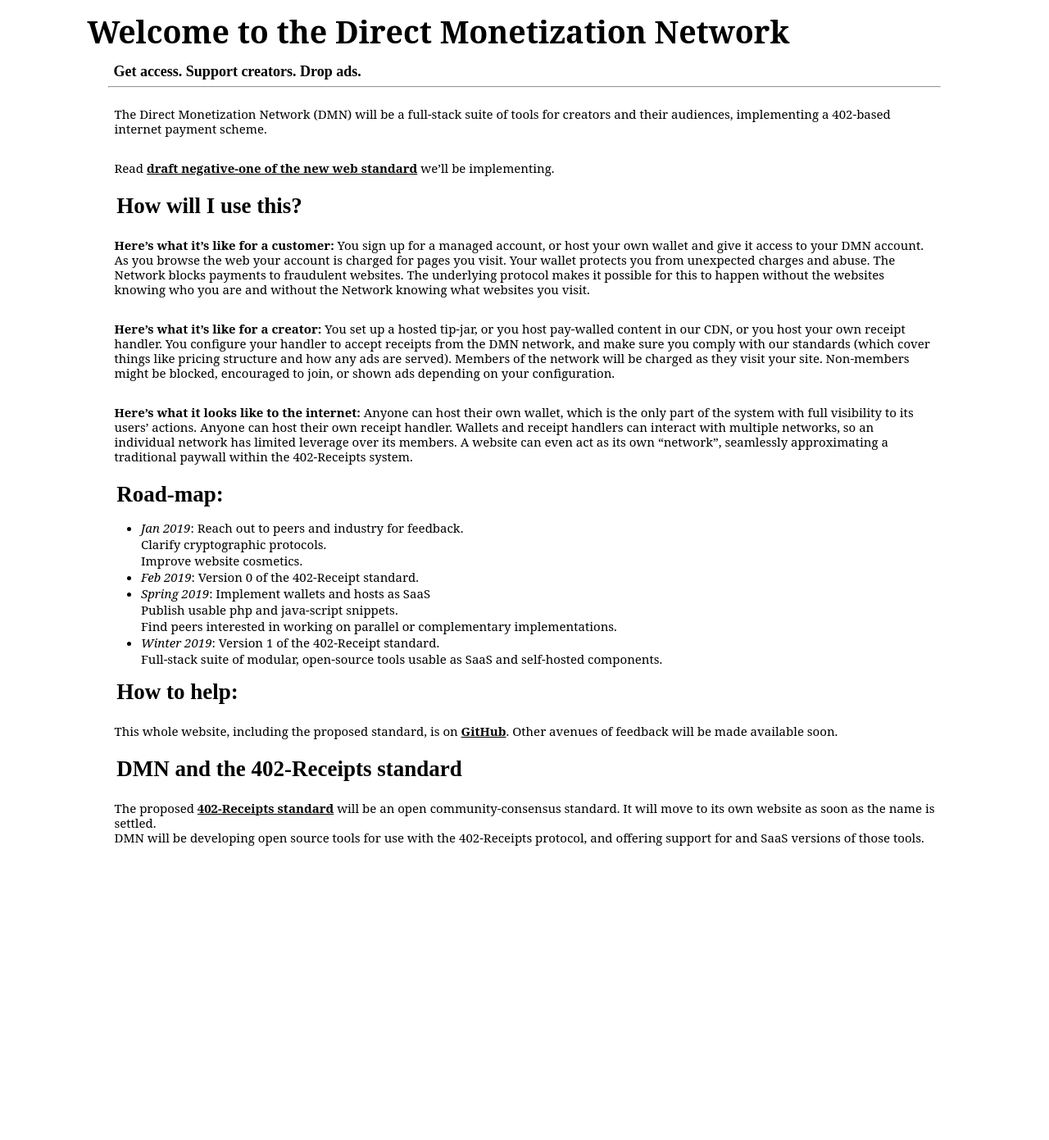
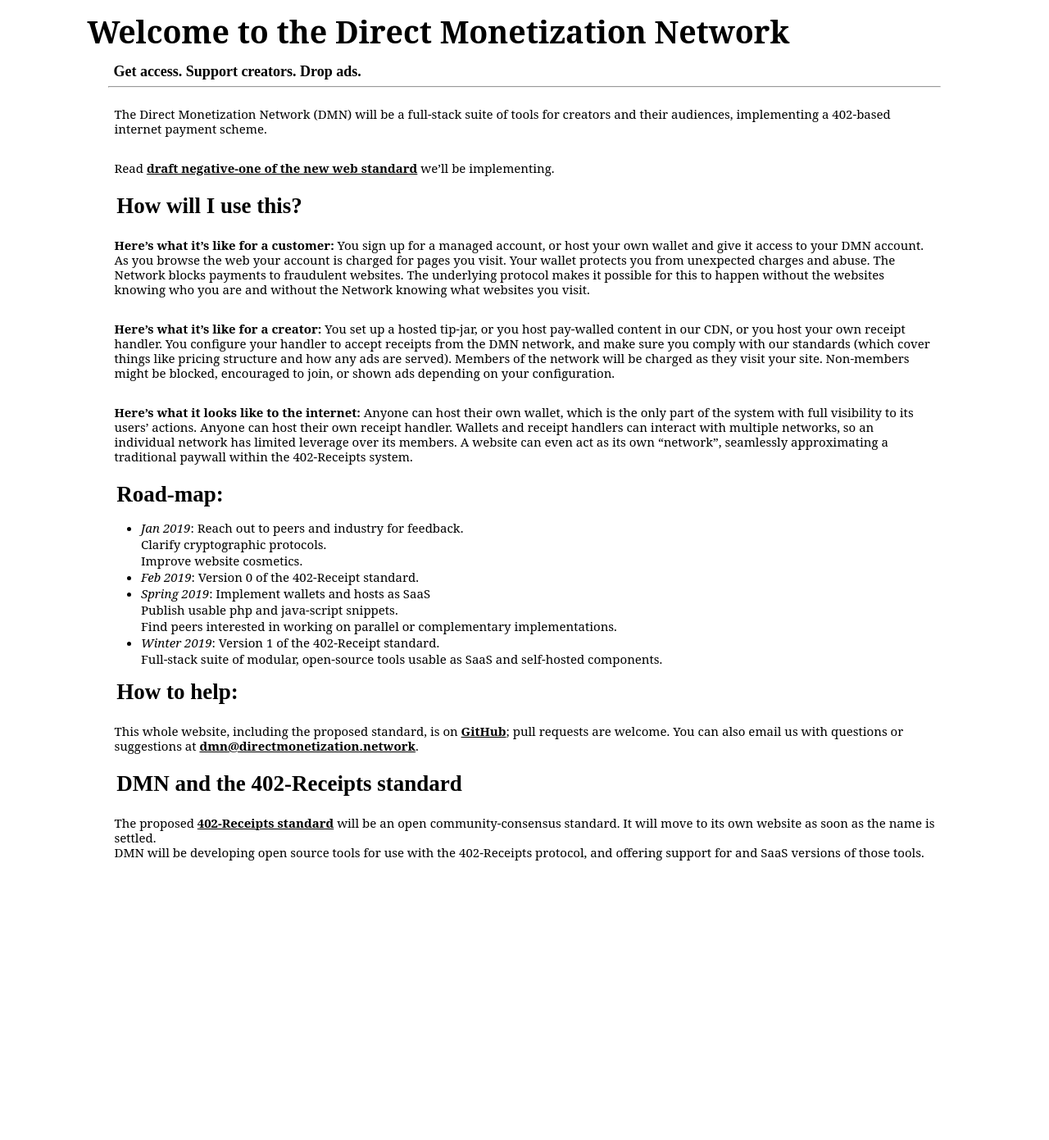
Before and after one commit to erikpukinskis/direct-monetization-static, a Jekyll site: the page built from welcome-to-the-dmn.markdown, in a window 1280 px wide. Shown: the whole page at 82% size. Built offline with Jekyll 4.4.1, drawn with Linux system fonts in a browser that asks for light colours.

Commit message:
Updated Welcome To The Dmn

```diff
--- a/welcome-to-the-dmn.markdown
+++ b/welcome-to-the-dmn.markdown
@@ -33,7 +33,7 @@ Read [draft negative-one of the new web standard]({{"/introduction.html" | relat
   Full-stack suite of modular, open-source tools usable as SaaS and self-hosted components.
 
 ## How to help:
-This whole website, including the proposed standard, is on [GitHub](https://github.com/ShapeOfMatter/direct-monetization-static). Other avenues of feedback will be made available soon.
+This whole website, including the proposed standard, is on [GitHub](https://github.com/ShapeOfMatter/direct-monetization-static); pull requests are welcome. You can also email us with questions or suggestions at <dmn@directmonetization.network>.
 
 ## DMN and the 402-Receipts standard
 The proposed [402-Receipts standard]({{"/introduction.html" | relative_url}}) will be an open community-consensus standard. It will move to its own website as soon as the name is settled.
```
